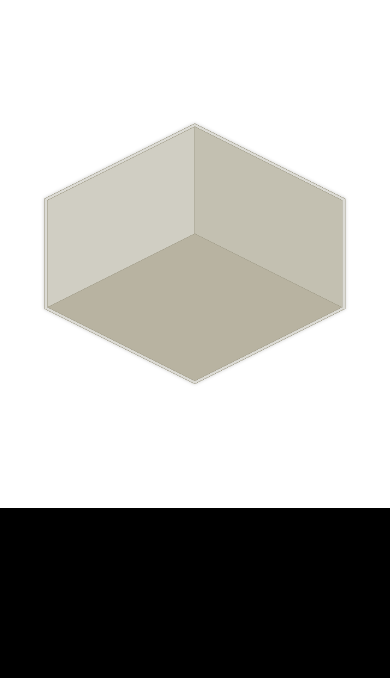
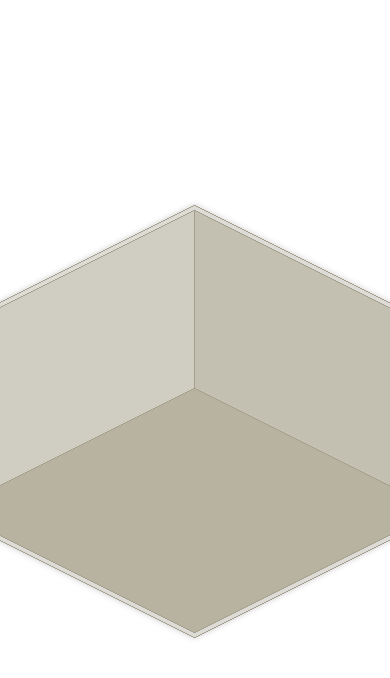
Before and after one commit to sloth-hub/wanroom, a website: page index.html in a window 390 px wide. Both pictures are taken after a click on the button "START". Drawn offline with nearby package versions, Linux system fonts and the light colour scheme.

Commit message:
Fix canvas size to fit the screen

```diff
--- a/index.html
+++ b/index.html
@@ -11,10 +11,8 @@
 
 <body onselectstart="return false">
     <div class="container">
-        <canvas id="display" width="648"></canvas>
-        <div class="start-background">
-            <button class="start-btn">START</button>
-        </div>
+        <canvas id="display"></canvas>
+        <button class="start-btn">START</button>
     </div>
     <script src="./index.js"></script>
     <script src="https://unpkg.com/axios/dist/axios.min.js"></script>
--- a/index.js
+++ b/index.js
@@ -1,6 +1,5 @@
-const canvas = document.getElementById("display")
-canvas.height = window.innerHeight;
-const display = canvas.getContext("2d");
+const canvas = document.getElementById("display");
+const context = canvas.getContext("2d");
 const start = document.querySelector(".start-btn");
 
 let active = false;
@@ -16,17 +15,34 @@ init();
 
 function init() {
     const container = document.querySelector(".container");
+    canvas.width = "648";
+    canvas.height = container.offsetHeight;
     const roomImg = new Image;
     roomImg.src = "./images/room.png";
 
     start.addEventListener("click", ({ target }) => {
         if (target.className === "start-btn") {
-            container.removeChild(target.closest(".start-background"));
+            container.removeChild(target);
+            console.log(canvas.width, canvas.height);
+            context.drawImage(roomImg, (canvas.width / 2 - roomImg.width / 2), (canvas.height / 2 - roomImg.height / 2), 600, 600);
+            const ul = document.createElement("ul",);
+            for (i=0; i < 8; i++) {
+                ul.appendChild(document.createElement("li"));
+            }
+            // const btn = document.createElement("a");
+            // btn.innerText = "다운로드";
+            // btn.download = "sample.png";
+            // container.appendChild(ul);
+            // container.appendChild(btn);
+            // btn.addEventListener("click", ({target}) => {
+            //     download(target);
+            // });
         }
     });
-    document.addEventListener("DOMContentLoaded", () => {
-        display.drawImage(roomImg, (canvas.width / 2 - roomImg.width / 2), (canvas.height / 2 - roomImg.height / 2), 600, 600);
-    });
+}
+
+function download(target) {
+    target.href = canvas.toDataURL();
 }
 
 function clickedItemList(itemListWrap, categoryName) {
--- a/style.css
+++ b/style.css
@@ -4,11 +4,8 @@
 }
 
 body {
+    background-color: #000;
     height: 100vh;
-    display: flex;
-    justify-content: center;
-    align-items: center;
-    background-color: #000;
 }
 
 img {
@@ -16,21 +13,12 @@ img {
 }
 
 .container {
-    width: 648px;
     height: 100%;
     position: relative;
     overflow: hidden;
-}
-
-.start-background {
-    width: 100%;
-    height: 100%;
     display: flex;
     justify-content: center;
     align-items: center;
-    position: absolute;
-    top: 0;
-    background-color: #fff;
 }
 
 .start-btn {
@@ -41,7 +29,12 @@ img {
     position: absolute;
 }
 
+.start-btn:hover {
+    background-color: #ccc;
+}
+
 #display {
+    height: 100%;
     display: flex;
     align-items: center;
     justify-content: center;
@@ -127,9 +120,6 @@ img {
 }
 
 @media screen and (max-width: 648px) {
-    #display {
-        width: 100%;
-    }
     .item-list {
         height: 170px;
     }
```
